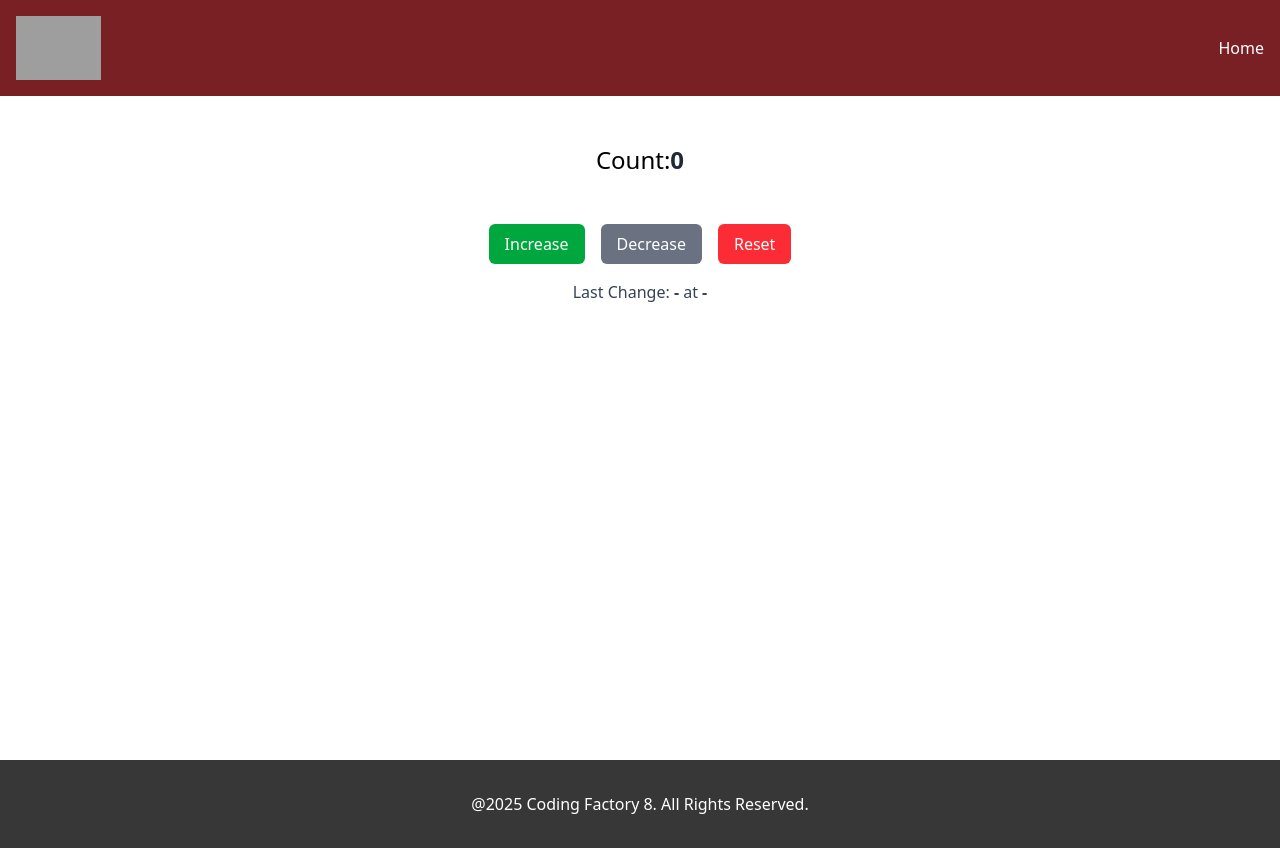
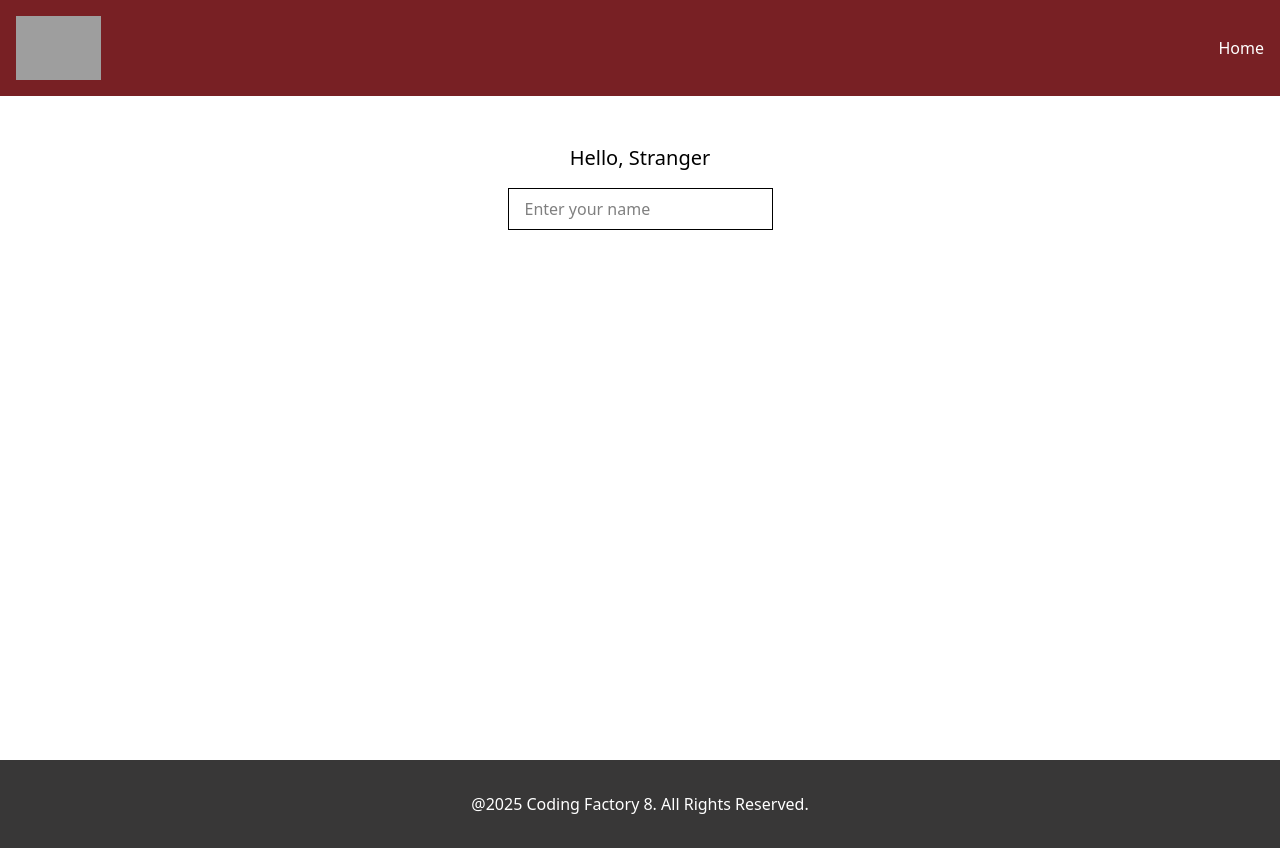
Before and after one commit to LykosT/cf8-react-intro, a React (Vite) app: page / in a window 1280 px wide. Built offline with nearby package versions, Linux system fonts and the light colour scheme; grey boxes are pictures that could not be loaded.

Commit message:
feat: add NameChange using useEffect to document.title

```diff
--- a/src/App.tsx
+++ b/src/App.tsx
@@ -1,5 +1,6 @@
 // Third file that react will read/run.
 import Layout from "./components/Layout.tsx";
+import NameChangerWithEffect from "./components/NameChangerWithEffect.tsx";
 // import ClassComponent from "./components/ClassComponent";
 // import FunctionalComponent from "./components/FunctionalComponent.tsx";
 // import ArrowFunctionalComponent from "./components/ArrowFunctionalComponent.tsx";
@@ -13,10 +14,24 @@ import Layout from "./components/Layout.tsx";
 //import NameChanger from "./components/NameChanger.tsx";
 //import CounterWithMoreStates from "./components/CounterWithMoreStates.tsx";
 //import CounterAdvanced from "./components/CounterAdvanced.tsx";
-import CounterWithCustomHook from "./components/CounterWithCustomHook.tsx";
+//import CounterWithCustomHook from "./components/CounterWithCustomHook.tsx";
 // import Button from "./components/Button.tsx";
+//import {useEffect} from "react";
+
 
 function App() {
+
+    // useEffect(setup,[]);
+    // // Fetch data from API,
+    // useEffect(() => {
+    //     //setup function
+    //     return () => {
+    //         //cleanup
+    //     }
+    //
+    // },// Dependency array
+    //   [])
+
   return (
       // <>
       //     <ClassComponent/>
@@ -26,13 +41,13 @@ function App() {
       //     <ArrowFunctionalComponentWithProps title={"Hello World!"} />
       //     <ArrowFunctionalComponentWithProps title={"Hello Coding!"} />
       //     <ArrowFunctionalComponentWithPropsType
-      //         title="Is a Arrow Functional Component With Props!"
+      //         title="Is an Arrow Functional Component With Props!"
       //         description="Lorem ipsum dolor sit amet, consectetur adipisicing elit. Accusamus cumque ducimus eos."
       //     />
       //
       //     <Card title={"Card"}>
       //         <ArrowFunctionalComponentWithPropsType
-      //             title="Is a Arrow Functional Component With Props!"
+      //             title="Is an Arrow Functional Component With Props!"
       //             description="Lorem ipsum dolor sit amet, consectetur adipisicing elit. Accusamus cumque ducimus eos."
       //         />
       //     </Card>
@@ -56,7 +71,8 @@ function App() {
               {/*<NameChanger/>*/}
               {/*<CounterWithMoreStates/>*/}
               {/*<CounterAdvanced/>*/}
-              <CounterWithCustomHook/>
+              {/*<CounterWithCustomHook/>*/}
+              <NameChangerWithEffect/>
 
           </Layout>
       </>
--- /dev/null
+++ b/src/components/NameChangerWithEffect.tsx
@@ -0,0 +1,30 @@
+import {useEffect, useState} from "react";
+
+const NameChangerWithEffect = () => {
+
+    const [name, setName] = useState("");
+
+    useEffect(() => {
+        document.title = name ? `Hello, ${ name }!` : "Hello, Stranger!";
+        console.log(document.title);
+    },[name])
+
+    const handleChange = (e: React.ChangeEvent<HTMLInputElement>) => {
+        setName(e.target.value);
+    }
+
+    return (
+        <>
+            <h1 className="text-center text-xl mt-12">Hello, {name || "Stranger"}</h1>
+            <div className="text-center mt-4">
+                <input type="text"
+                //value={}
+                    onChange={handleChange}
+                    placeholder="Enter your name"
+                       className="border px-4 py-2"
+                />
+            </div>
+        </>
+    )
+}
+export default NameChangerWithEffect
```
